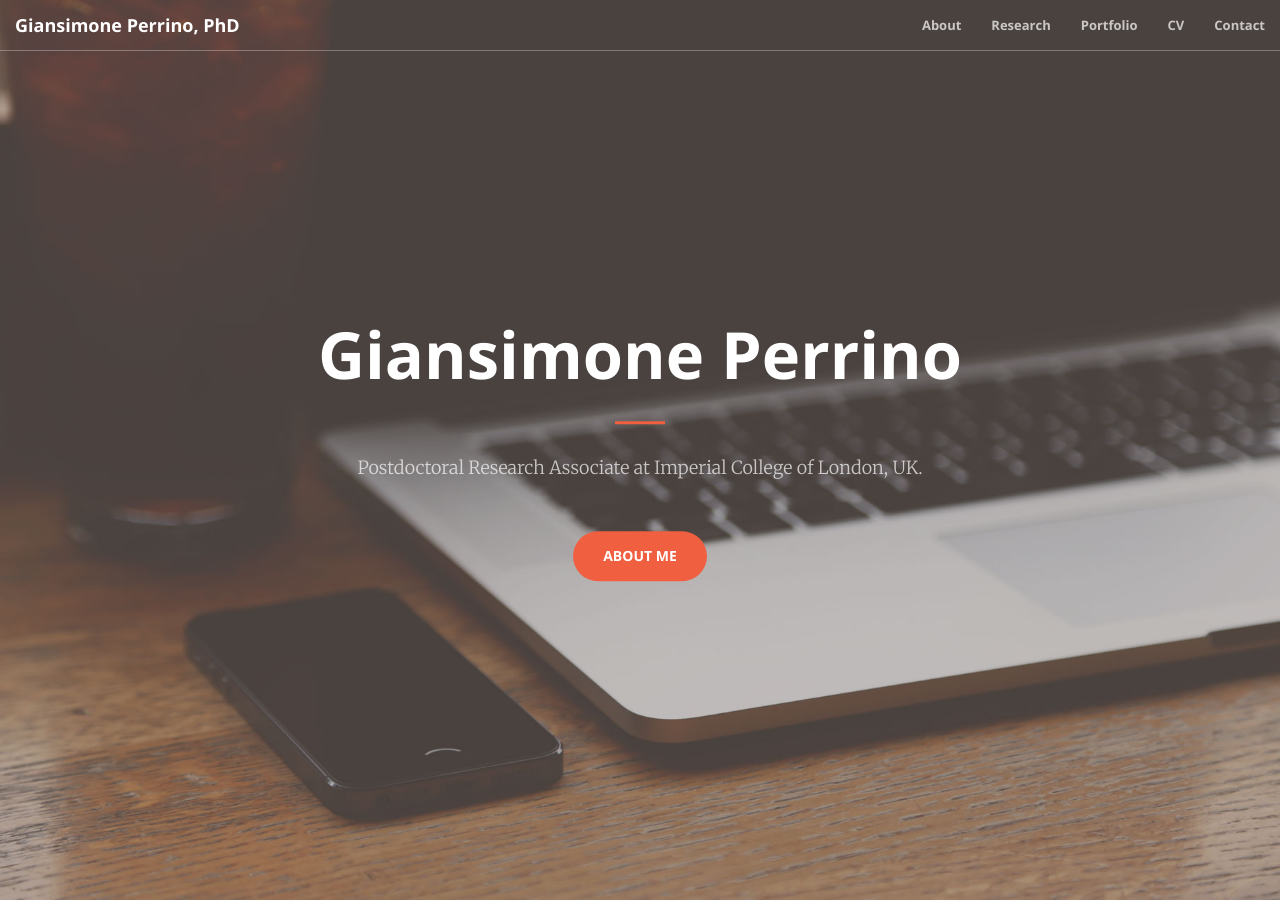
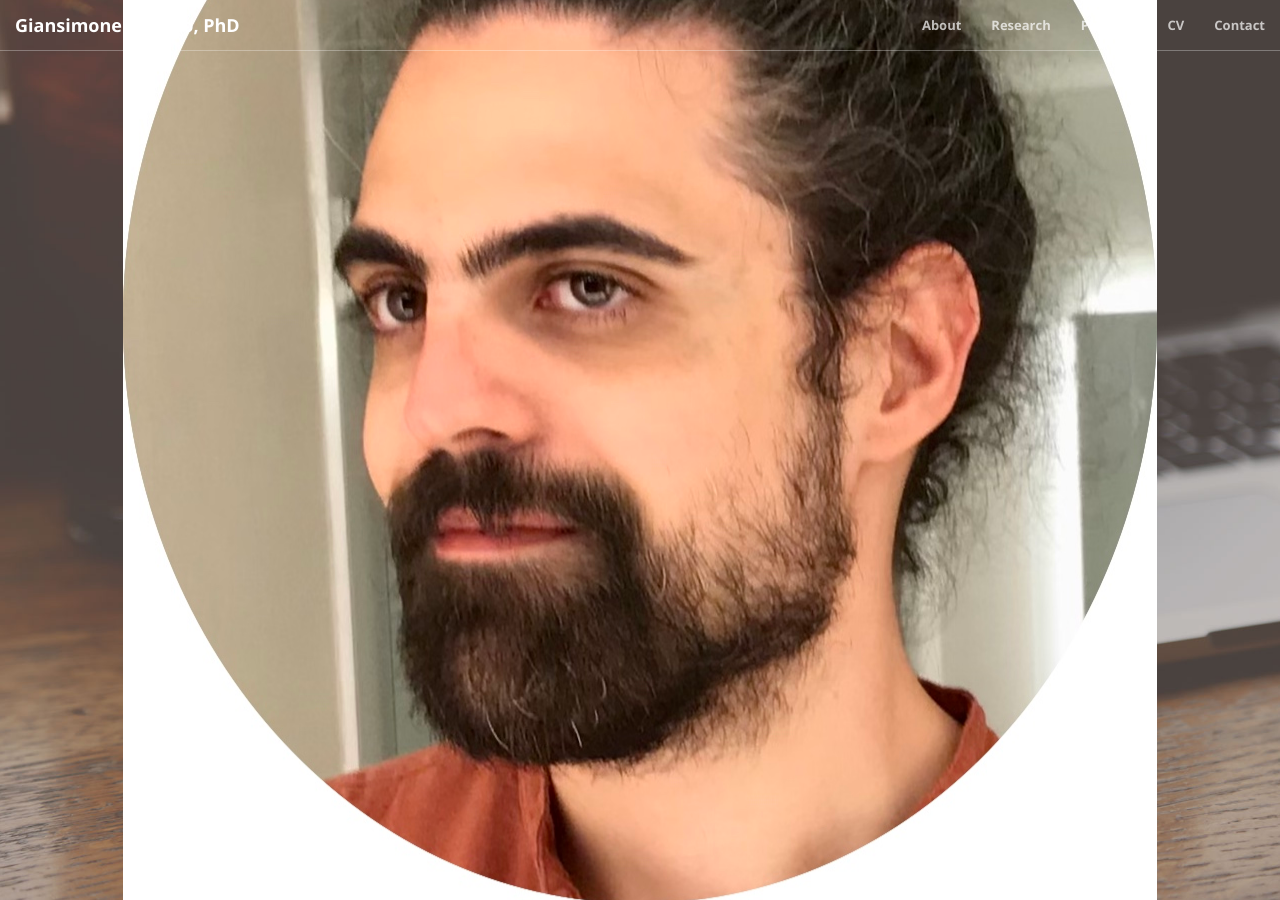
Before and after one commit to giansimone/giansimone.github.io, a Jekyll site: the page built from index.html, in a window 1280 px wide and 900 px high. Built offline with Jekyll 4.4.1, drawn with Linux system fonts in a browser that asks for light colours.

Commit message:
Add picture to head.

```diff
--- a/_includes/header.html
+++ b/_includes/header.html
@@ -1,5 +1,6 @@
 <header>
     <div class="header-content">
+        <img src="img/gian.jpg" alt="Giansimone Perrino">
         <div class="header-content-inner">
             <h1>Giansimone Perrino</h1>
             <hr>
```
Also changed, not shown: img/gian.jpg (added).
